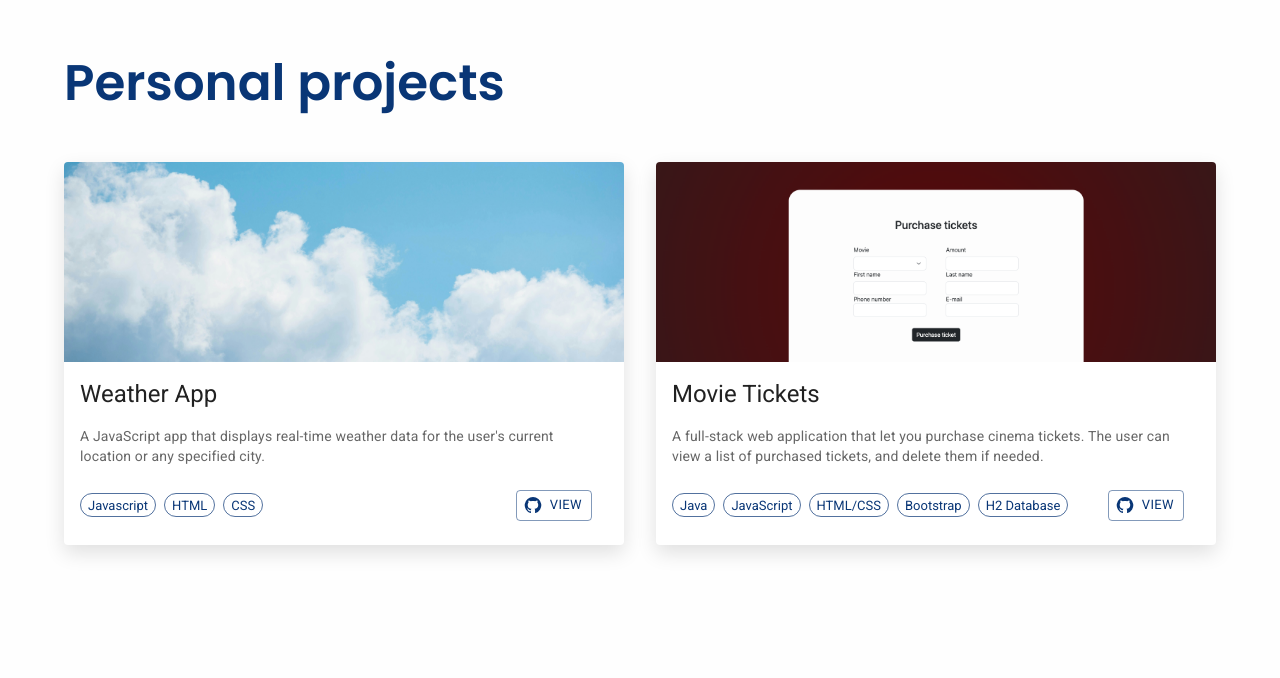
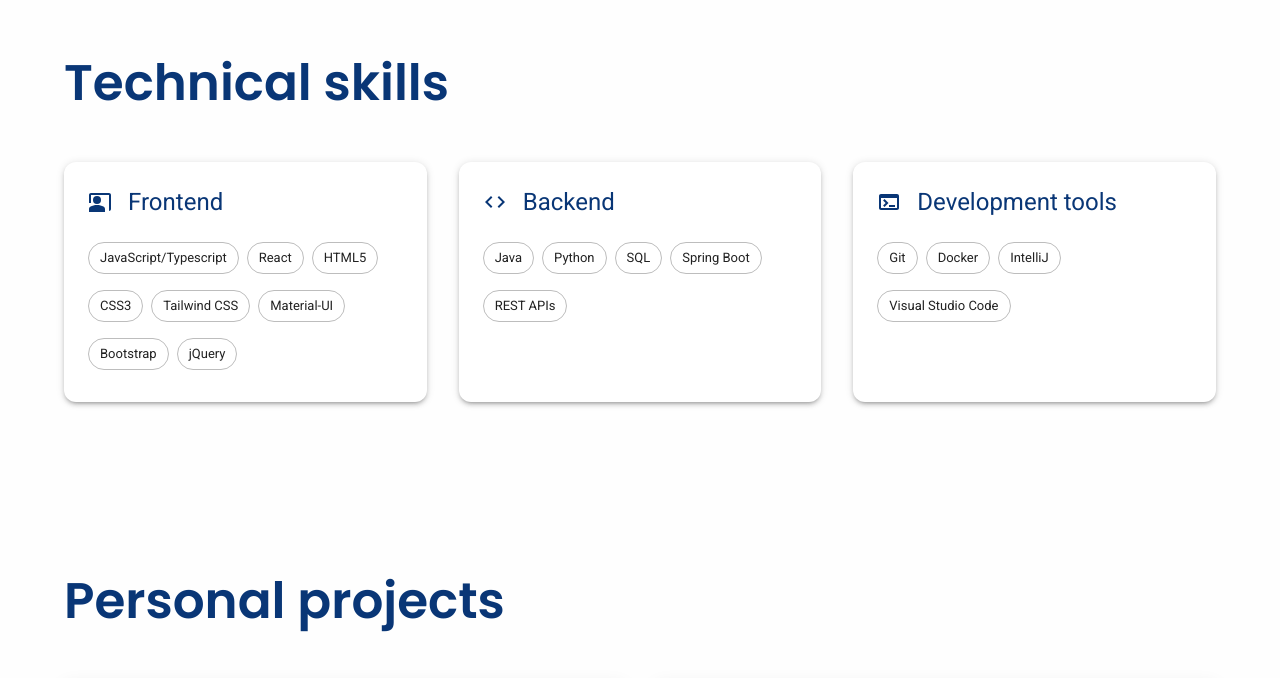
Before and after one commit to mariagn01/mariagn01.github.io, a React (Vite) app: page / in a window 1280 px wide. Shown: the part 748-1426 px from the top of the page. Built offline with nearby package versions, Linux system fonts and the light colour scheme.

Commit message:
Skills section

```diff
--- a/src/App.tsx
+++ b/src/App.tsx
@@ -1,6 +1,7 @@
 import "./App.css";
 import { ThemeProvider, createTheme } from "@mui/material/styles";
 import { Navbar } from "./sections/Navbar";
+import { Skills } from "./sections/Skills";
 import { Hero } from "./sections/Hero";
 import { Projects } from "./sections/Projects";
 import { WorkExperience } from "./sections/Work";
@@ -21,6 +22,7 @@ function App() {
     <ThemeProvider theme={theme}>
       <Navbar />
       <Hero />
+      <Skills />
       <Projects />
       <WorkExperience />
     </ThemeProvider>
--- a/src/sections/Skills.tsx
+++ b/src/sections/Skills.tsx
@@ -1 +1,97 @@
-export function Skills() {}
+import React from "react";
+import { Box, Container, Paper, Typography, Chip } from "@mui/material";
+import { CoPresent, Code, Terminal } from "@mui/icons-material";
+
+export function Skills() {
+  const skillCategories = [
+    {
+      title: "Frontend",
+      icon: <CoPresent />,
+      skills: [
+        "JavaScript/Typescript",
+        "React",
+        "HTML5",
+        "CSS3",
+        "Tailwind CSS",
+        "Material-UI",
+        "Bootstrap",
+        "jQuery",
+      ],
+    },
+    {
+      title: "Backend",
+      icon: <Code />,
+      skills: ["Java", "Python", "SQL", "Spring Boot", "REST APIs"],
+    },
+    {
+      title: "Development tools",
+      icon: <Terminal />,
+      skills: ["Git", "Docker", "IntelliJ", "Visual Studio Code"],
+    },
+  ];
+  return (
+    <Box
+      id="skills"
+      sx={{
+        bgcolor: "#fefefe",
+        width: "100vw",
+        height: "100%",
+        position: "relative",
+        left: "50%",
+        right: "50%",
+        marginLeft: "-50vw",
+        marginRight: "-50vw",
+      }}
+    >
+      <Container
+        maxWidth="lg"
+        sx={{
+          display: "flex",
+          alignItems: "flex-start",
+          flexDirection: "column",
+          mt: 5,
+          pb: 10,
+        }}
+      >
+        <h2>Technical skills</h2>
+        <Box sx={{ display: "flex", flexWrap: "wrap", gap: 4, width: "100%" }}>
+          {skillCategories.map((category) => (
+            <Box
+              key={category.title}
+              sx={{
+                flex: { xs: "1 1 100%", md: "1" },
+                minWidth: { md: "0" },
+                width: { xs: "100%", md: "calc(33.333% - 10.67px)" },
+              }}
+            >
+              <Paper
+                elevation={3}
+                sx={{ p: 3, height: "80%", borderRadius: 3 }}
+              >
+                <Box sx={{ display: "flex", alignItems: "center", mb: 3 }}>
+                  {React.cloneElement(category.icon, {
+                    sx: { color: "primary.main", mr: 2 },
+                  })}
+                  <Typography variant="h5" sx={{ color: "primary.main" }}>
+                    {category.title}
+                  </Typography>
+                </Box>
+                <Box sx={{ display: "flex", flexWrap: "wrap", gap: 1 }}>
+                  {category.skills.map((skill) => (
+                    <Chip
+                      key={skill}
+                      label={skill}
+                      color="default"
+                      variant="outlined"
+                      sx={{ mb: 1 }}
+                    />
+                  ))}
+                </Box>
+              </Paper>
+            </Box>
+          ))}
+        </Box>
+      </Container>
+    </Box>
+  );
+}
```
